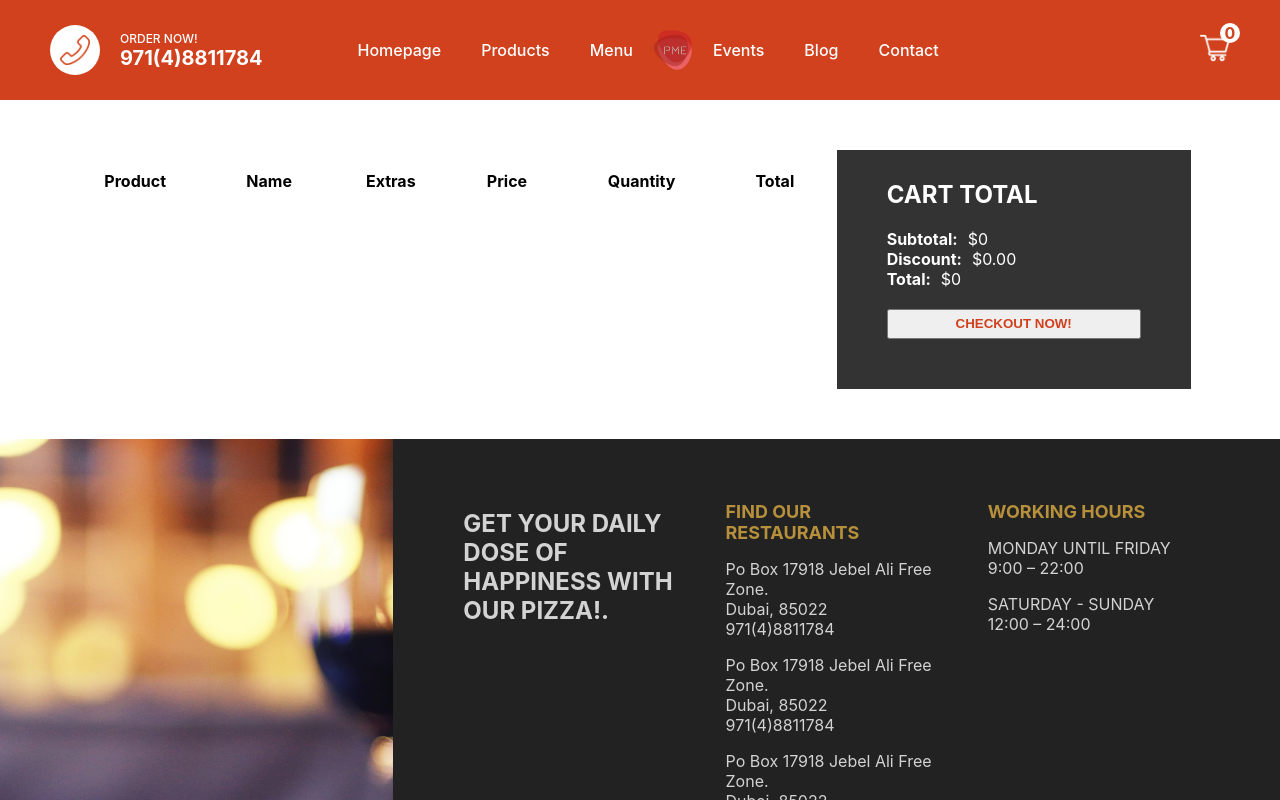
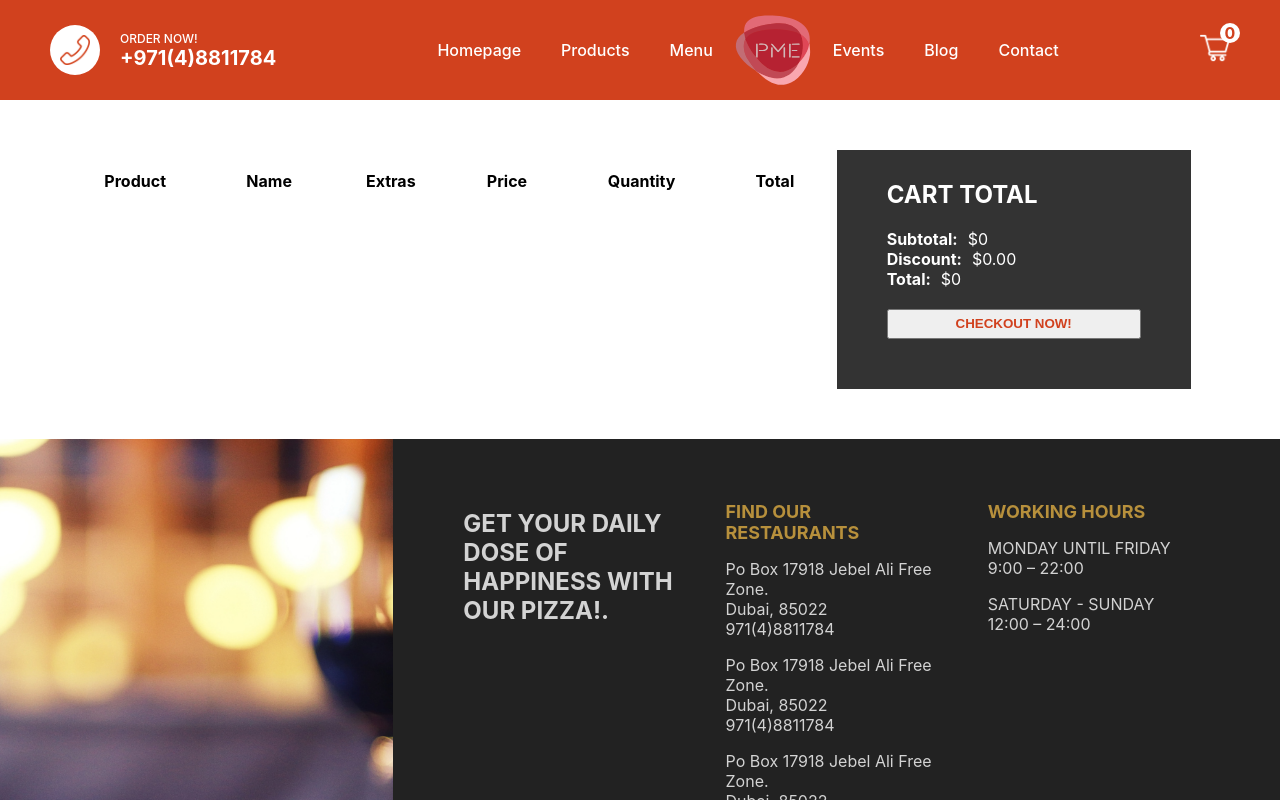
Before and after one commit to RadwanSusan/FoodOrdering, a Next.js app in the folder next-food-ordering-app/: page /cart in a window 1280 px wide. Shown: the top 800 px of the page. Built offline with nearby package versions, Linux system fonts and the light colour scheme.

Commit message:
General Improvments

```diff
--- a/next-food-ordering-app/components/Navbar.jsx
+++ b/next-food-ordering-app/components/Navbar.jsx
@@ -18,7 +18,12 @@ const Navbar = () => {
 				</div>
 				<div className={styles.texts}>
 					<div className={styles.text}>ORDER NOW!</div>
-					<div className={styles.text}>971(4)8811784</div>
+					<a
+						href='tel:+971(4)8811784'
+						className={styles.text}
+					>
+						+971(4)8811784
+					</a>
 				</div>
 			</div>
 			<div className={styles.item}>
@@ -33,10 +38,10 @@ const Navbar = () => {
 					<li className={styles.listItem}>Products</li>
 					<li className={styles.listItem}>Menu</li>
 					<Image
-						src='/img/logo2.png'
+						src='/img/pme-svg-logo.svg'
 						alt=''
-						width={40}
-						height={40}
+						width={80}
+						height={80}
 						className={styles.DocumentLogo}
 					/>
 					<li className={styles.listItem}>Events</li>
--- a/next-food-ordering-app/next.config.js
+++ b/next-food-ordering-app/next.config.js
@@ -5,7 +5,6 @@ module.exports = {
 	async headers() {
 		return [
 			{
-				// matching all API routes
 				source: '/api/:path*',
 				headers: [
 					{ key: 'Access-Control-Allow-Credentials', value: 'true' },
--- a/next-food-ordering-app/package.json
+++ b/next-food-ordering-app/package.json
@@ -2,7 +2,7 @@
 	"name": "restaurant",
 	"private": true,
 	"scripts": {
-		"dev": "next dev",
+		"dev": "next dev -p 8000",
 		"build": "next build",
 		"start": "next start -p 8000",
 		"lint": "next lint"
--- a/next-food-ordering-app/styles/Navbar.module.css
+++ b/next-food-ordering-app/styles/Navbar.module.css
@@ -17,7 +17,7 @@
 }
 
 .item:nth-child(2) {
-	flex: 3;
+	flex: 2.13;
 }
 
 .item:last-child {
```
Also changed, not shown: next-food-ordering-app/public/img/pme-svg-logo.svg (added).
